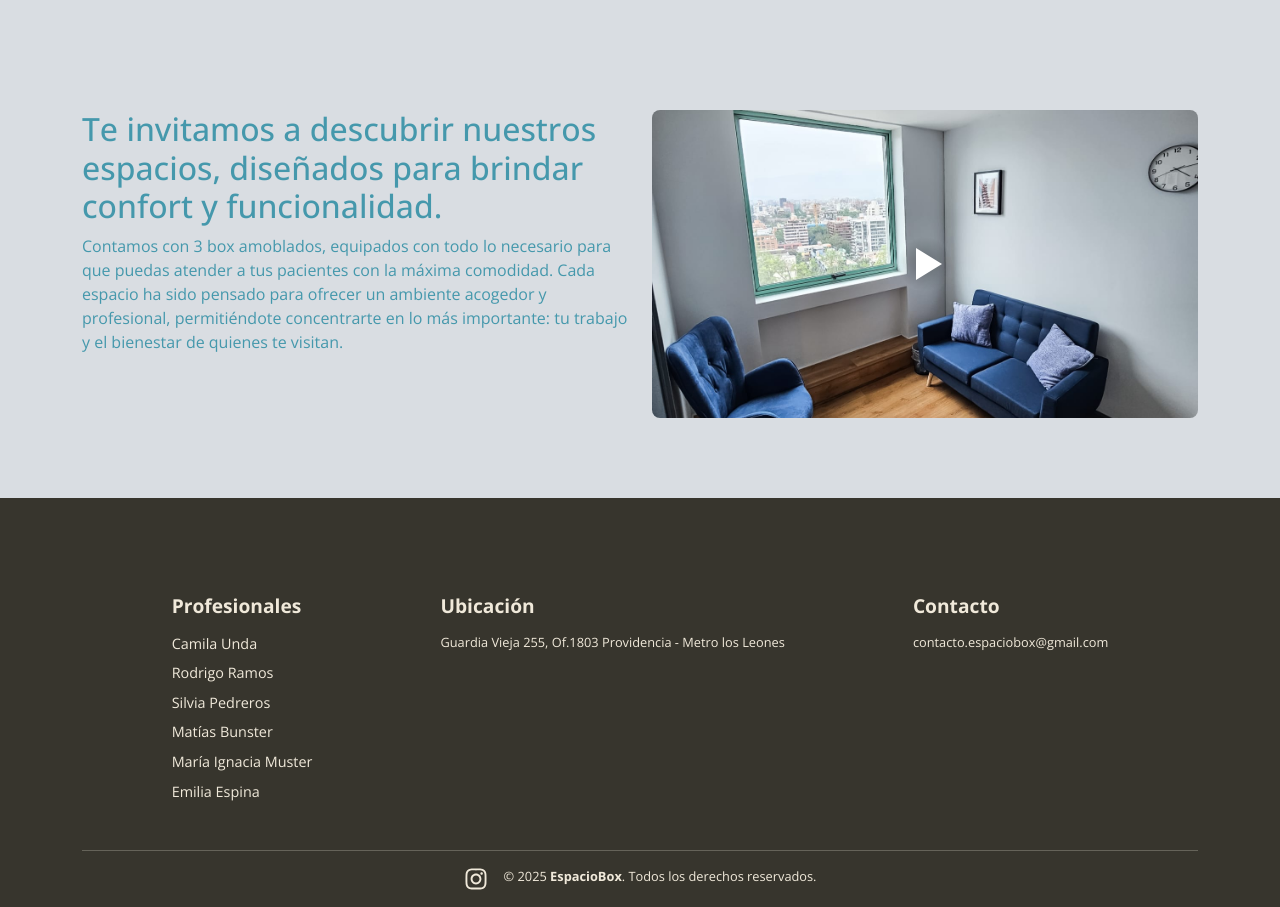
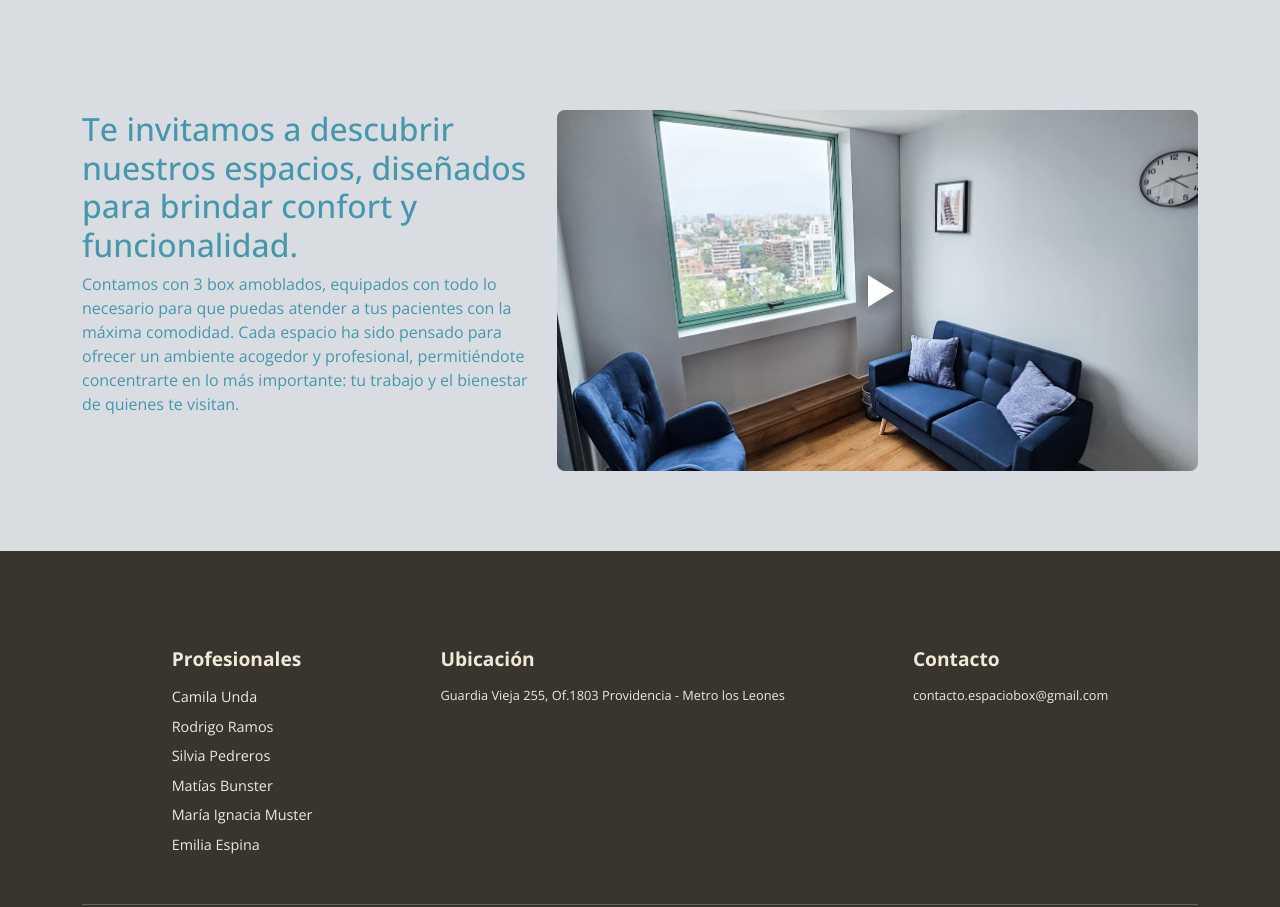
Before and after one commit to ssalinascalibar/espacio-box-noLogin, a React (Vite) app: page / in a window 1280 px wide. Shown: the part 2359-3266 px from the top of the page. Built offline with nearby package versions, Linux system fonts and the light colour scheme.

Commit message:
mod col lg responsive videosection

```diff
--- a/src/features/home/VideoSection.jsx
+++ b/src/features/home/VideoSection.jsx
@@ -9,13 +9,14 @@ export default function VideoSection() {
     <>
     <div className="videoSection">
       <Row>
-        <Col xs={12} md={6} lg={6}>
+        <Col xs={12} md={6} lg={5}>
           <h2>
           Te invitamos a descubrir nuestros espacios, diseñados para brindar confort y funcionalidad.
           </h2>
           <p>Contamos con 3 box amoblados, equipados con todo lo necesario para que puedas atender a tus pacientes con la máxima comodidad. Cada espacio ha sido pensado para ofrecer un ambiente acogedor y profesional, permitiéndote concentrarte en lo más importante: tu trabajo y el bienestar de quienes te visitan.</p>
+
         </Col>
-        <Col xs={12} md={6} lg={6}>
+        <Col xs={12} md={6} lg={7}>
           <div className="player-wrapper">
             <ReactPlayer
               className="react-player"
```
